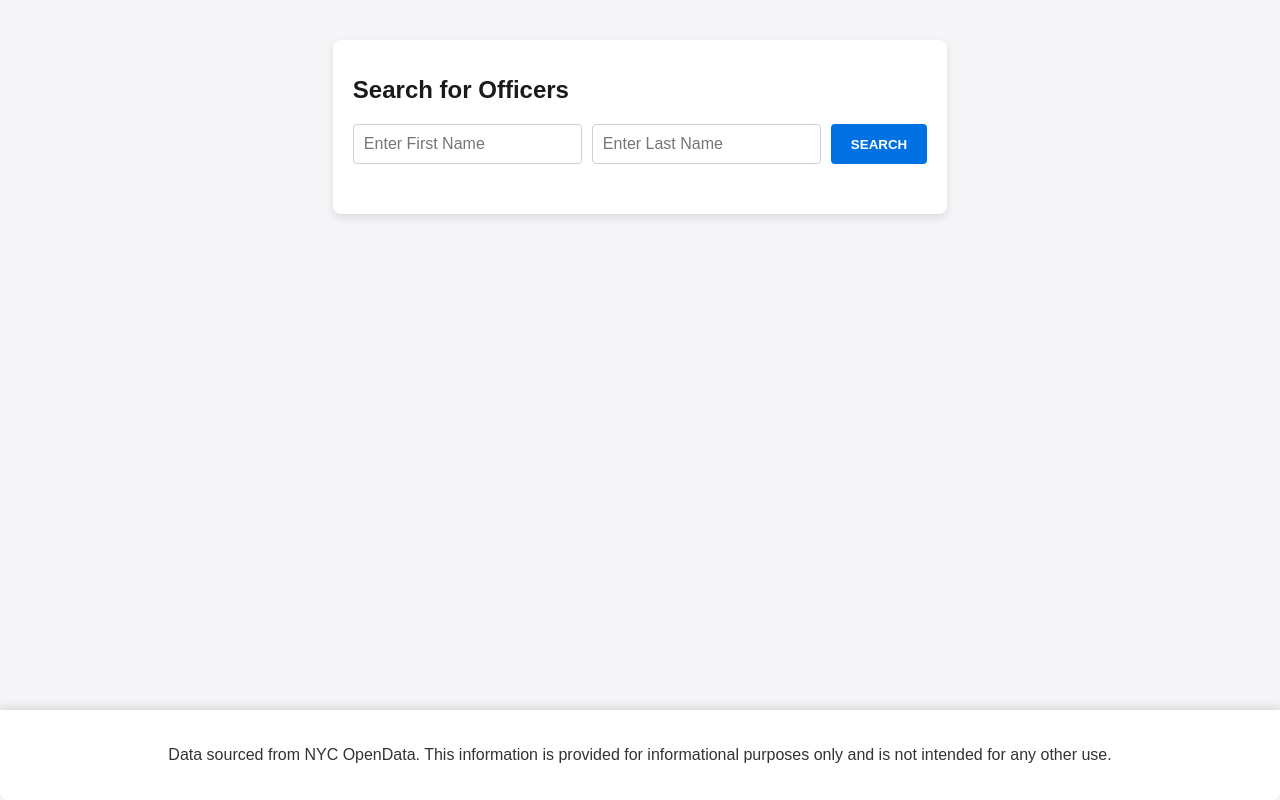
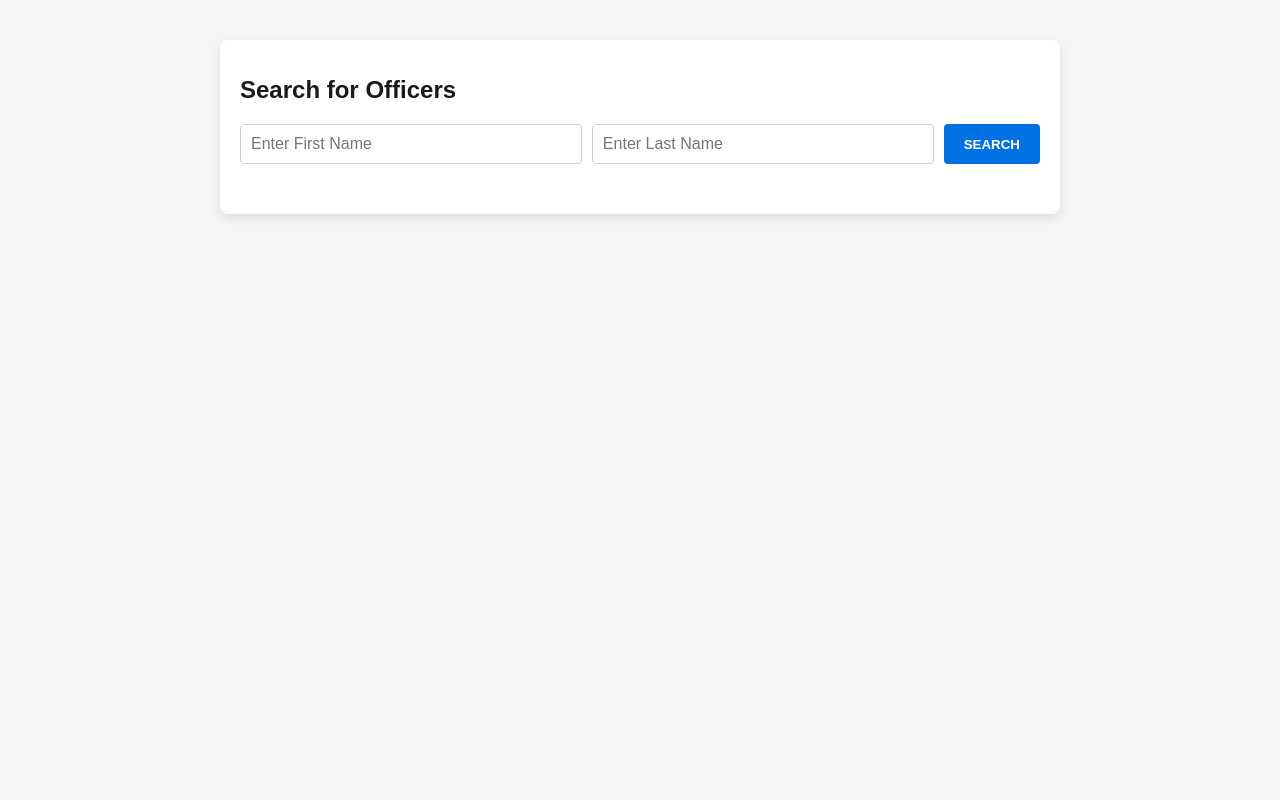
Before and after one commit to KrummenauerKael/OfficerInformationLookup, a plain HTML site: page index.html in a window 1280 px wide. Drawn offline with nearby package versions, Linux system fonts and the light colour scheme.

Commit message:
Update index.html

```diff
--- a/index.html
+++ b/index.html
@@ -8,7 +8,6 @@
     <script src="https://cdnjs.cloudflare.com/ajax/libs/PapaParse/5.3.0/papaparse.min.js"></script>
 </head>
 <body>
-    <div class="page-container">
     <div class="container">
         <h1>Search for Officers</h1>
         <form id="officerForm">
@@ -17,17 +16,13 @@
             <button type="submit">Search</button>
         </form>
 
+
         <div id="results" class="officer-container"></div>
     </div>
 
     <div id="officerOptions" class="officer-options-container"></div>
 
 
-        <footer class="disclaimer">
-            <p>Data sourced from NYC OpenData. This information is provided for informational purposes only and is not intended for any other use.</p>
-        </footer>
-    </div>
-
     <script src="script.js"></script>
 </body>
 </html>
```
Lines whose indentation alone changed are shown as unchanged.
